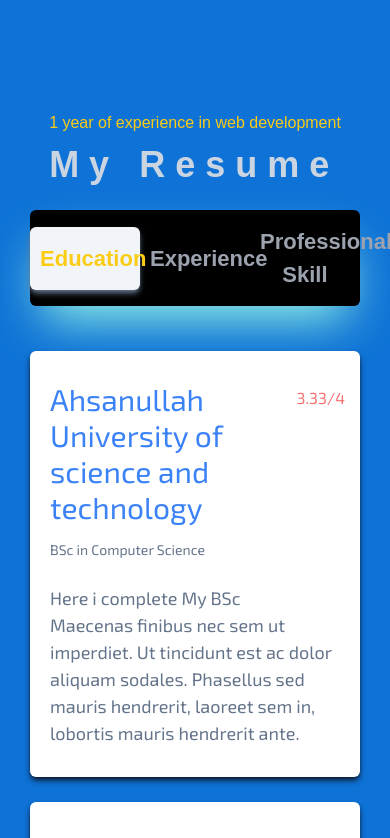
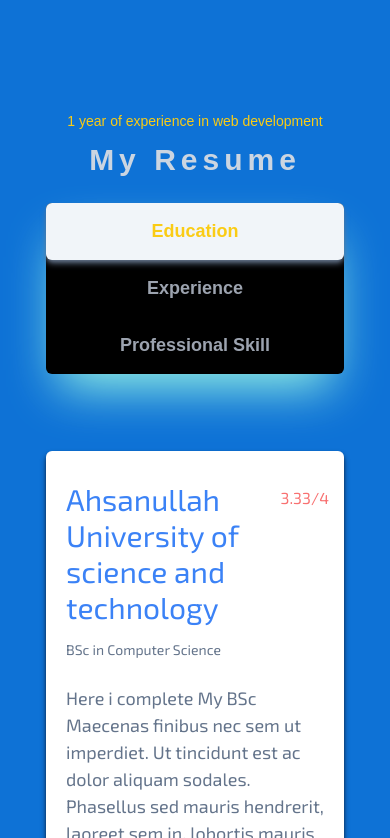
Before and after one commit to fuad-hasan-safat/fuad-hasan-safat, a Next.js app: page / in a window 390 px wide. Shown: the part 1846-2684 px from the top of the page. Built offline with nearby package versions, Linux system fonts and the light colour scheme; a web font is replaced by a local one.

Commit message:
resume button responsive

```diff
--- a/components/Resume.tsx
+++ b/components/Resume.tsx
@@ -1,56 +1,69 @@
 import React from 'react';
 import Button from './Button';
 import { RootState, useDispatch, useSelector } from '@/lib/store';
-import { setResumeButton } from '../lib/features/resume/resume-slice'
+import { setResumeButton } from '../lib/features/resume/resume-slice';
 import Education from './resume/Education';
 import ProfessionalSkill from './resume/ProfessionalSkill';
 import Exprience from './resume/Exprience';
+
 export default function Resume() {
     const dispatch = useDispatch();
     const selectedButton = useSelector((state: RootState) => state.resume.selectedButton);
 
-    const buttonDesign = 'px-[10px] py-[15px] transition duration-900 ease-in-out w-[33.33%]';
-    const hoverEffect = 'hover:text-yellow-400 hover:z-[999]  hover:rounded-md hover:shadow-md hover:shadow-slate-500 hover:bg-gradient-to-br from-slate-100 via-sky-200 to-slate-200 ';
+    const buttonDesign = 'px-[10px] py-[15px] transition duration-900 ease-in-out w-full sm:w-[33.33%]';
+    const hoverEffect =
+        'hover:text-yellow-400 hover:z-[999] hover:rounded-md hover:shadow-md hover:shadow-slate-500 hover:bg-gradient-to-br from-slate-100 via-sky-200 to-slate-200';
     const selectedButtonCss = 'text-yellow-400 z-[999] bg-slate-100 rounded-md shadow-md shadow-slate-500';
+
     let RenderedComponent = Education;
-    if(selectedButton === 'education'){
+    if (selectedButton === 'education') {
         RenderedComponent = Education;
-    }else if(selectedButton === 'experience'){
+    } else if (selectedButton === 'experience') {
         RenderedComponent = Exprience;
-    }else if(selectedButton === 'skill'){
+    } else if (selectedButton === 'skill') {
         RenderedComponent = ProfessionalSkill;
     }
+
     return (
-        < div className='flex flex-col justify-center items-center w-full min-h-full'>
-            <div className='flex justify-center items-center'>
+        <div className="flex flex-col justify-center items-center px-4 sm:px-8 w-full min-h-full">
+            {/* Header Section */}
+            <div className="flex justify-center items-center text-center">
                 <div>
-                    <h6 className='font-thin text-[16px] text-yellow-400'>1 year of experience in web development</h6>
-                    <h1 className='pt-[10px] font-semibold text-4xl text-slate-300 tracking-[10px]'>My Resume</h1>
+                    <h6 className="font-thin text-[14px] text-yellow-400 sm:text-[16px]">
+                        1 year of experience in web development
+                    </h6>
+                    <h1 className="pt-[10px] font-semibold text-3xl text-slate-300 sm:text-4xl tracking-[5px] sm:tracking-[10px]">
+                        My Resume
+                    </h1>
                 </div>
+            </div>
 
-            </div>
+            {/* Button List */}
             <div
-                id='resumebuttonlist'
-                className="flex justify-center items-center bg-black shadow-2xl shadow-teal-200 hover:shadow-[8px_8px_15px_rgba(0,0,0,0.25)] mt-[25px] rounded-md w-full text-[22px] text-gray-400 transform transition-all hover:translate-y-1 duration-500 ease-in-out"
+                id="resumebuttonlist"
+                className="flex sm:flex-row flex-col justify-center items-center bg-black shadow-2xl shadow-teal-200 hover:shadow-[8px_8px_15px_rgba(0,0,0,0.25)] mt-[25px] rounded-md w-full text-[18px] text-gray-400 sm:text-[22px] transform transition-all hover:translate-y-1 duration-500 ease-in-out"
             >
                 <Button
-                    className={`${buttonDesign} ${hoverEffect} ${selectedButton === 'education' ? selectedButtonCss : ''} `}
-                    text='Education'
+                    className={`${buttonDesign} ${hoverEffect} ${selectedButton === 'education' ? selectedButtonCss : ''}`}
+                    text="Education"
                     onClick={() => dispatch(setResumeButton('education'))}
                 />
                 <Button
-                    className={`${buttonDesign} ${hoverEffect} ${selectedButton === 'experience' ? selectedButtonCss : ''} `}
-                    text='Experience'
+                    className={`${buttonDesign} ${hoverEffect} ${selectedButton === 'experience' ? selectedButtonCss : ''}`}
+                    text="Experience"
                     onClick={() => dispatch(setResumeButton('experience'))}
                 />
                 <Button
-                    className={`${buttonDesign} ${hoverEffect} ${selectedButton === 'skill' ? selectedButtonCss : ''} `}
-                    text='Professional Skill'
+                    className={`${buttonDesign} ${hoverEffect} ${selectedButton === 'skill' ? selectedButtonCss : ''}`}
+                    text="Professional Skill"
                     onClick={() => dispatch(setResumeButton('skill'))}
                 />
             </div>
-               <RenderedComponent />
 
+            {/* Rendered Component */}
+            <div className="mt-8 sm:mt-12 w-full">
+                <RenderedComponent />
+            </div>
         </div>
     );
 }
```
